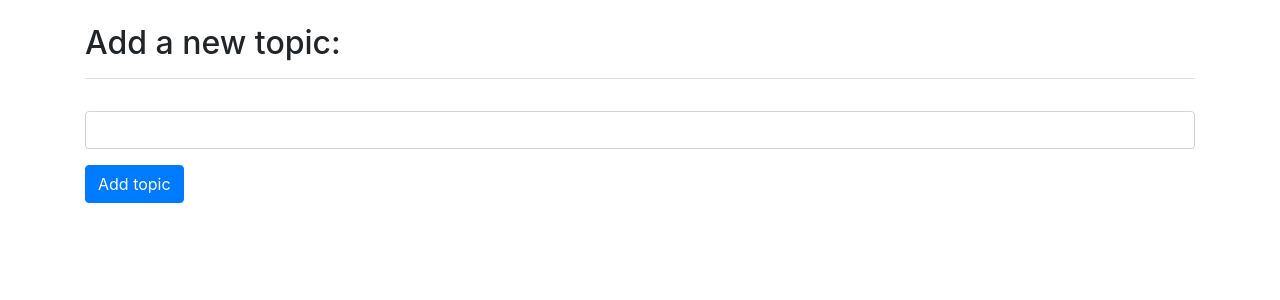
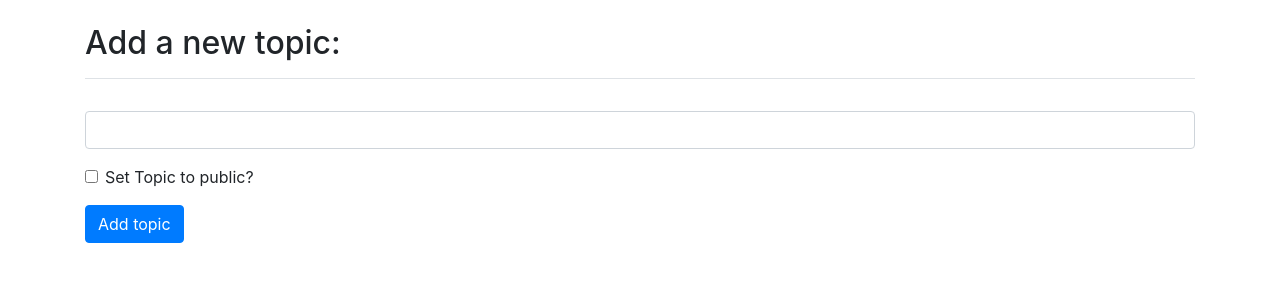
Before and after one commit to PC-DUSS/PCC_Exercises, a Django app: page /new_topic/ in a window 1280 px wide. Shown: the part 58-358 px from the top of the page. Run offline with Django 3.2, Linux system fonts and the light colour scheme; a user stored in the database is signed in; some libraries are stand-ins or nearby versions.

Commit message:
Add option to set topics to public.

```diff
--- a/webapp/learning_logs/forms.py
+++ b/webapp/learning_logs/forms.py
@@ -6,9 +6,8 @@ class TopicForm(forms.ModelForm):
     """Form for users to fill out information on Topics"""
     class Meta:
         model = Topic
-        fields = ['text']
-        # This tells Django not to give a label to the 'text' field.
-        labels = {'text': ''}
+        fields = ['text', 'public']
+        labels = {'text': '', 'public': 'Set Topic to public?'}
 
 
 class EntryForm(forms.ModelForm):
--- a/webapp/learning_logs/models.py
+++ b/webapp/learning_logs/models.py
@@ -14,6 +14,8 @@ class Topic(models.Model):
     """A topic the user is learning about."""
     # Link each topic to its owner (a user). Many-to-one relationship.
     owner = models.ForeignKey(User, on_delete=models.CASCADE)
+    # Give user the choice if the topic is to be public insead of private.
+    public = models.BooleanField(default=False)
     # Create a small text field for the topic to enter.
     text = models.CharField(max_length=200)
     # Save the date&time the topic was added.
--- a/webapp/learning_logs/templates/learning_logs/index.html
+++ b/webapp/learning_logs/templates/learning_logs/index.html
@@ -7,8 +7,8 @@
     <p class="lead">Make your own Learning Log, and keep a list of the topics
       you're learning about. Whenever you learn something new about a topic,
       make an entry summarizing what you've learned.</p>
-
-    <a class="btn btn-lg btn-primary" href="{% url 'users:register' %}"
-      role="button">Register &raquo;</a>
+    <h4>Get started today! <a class="btn btn-lg btn-primary" href="{% url 'users:register' %}"
+        role="button">Register &raquo;</a>
+    </h4>
   </div>
 {% endblock page_header %}
--- a/webapp/learning_logs/views.py
+++ b/webapp/learning_logs/views.py
@@ -16,7 +16,15 @@ def index(request):
 @login_required
 def topics(request):
     """Page to display all available topics."""
-    topics = Topic.objects.filter(owner=request.user).order_by('date_added')
+    tmp = []
+    tmp.extend(list(
+        Topic.objects.filter(owner=request.user).order_by('date_added')))
+    topics = tmp
+    tmp = Topic.objects.order_by('date_added')
+    for each_topic in tmp:
+        if each_topic.public and each_topic not in topics:
+            topics.append(each_topic)
+
     context = {'topics': topics}
     return render(request, 'learning_logs/topics.html', context)
 
@@ -25,8 +33,10 @@ def topics(request):
 def topic(request, topic_id):
     """Page to display one specific topic and its entries."""
     topic = get_object_or_404(Topic, id=topic_id)
-    # Make sure only the owner can view his topics and no one else.
-    check_owner(topic.owner, request.user)
+    # Make sure only the owner can view his topics, unless it is public.
+    if not topic.public:
+        check_owner(topic.owner, request.user)
+
     entries = topic.entry_set.order_by('-date_added')
     context = {'topic': topic, 'entries': entries}
     return render(request, 'learning_logs/topic.html', context)
@@ -62,7 +72,9 @@ def new_topic(request):
 def new_entry(request, topic_id):
     """Add a new entry for a specific topic."""
     topic = get_object_or_404(Topic, id=topic_id)
-    check_owner(topic.owner, request.user)
+    if not topic.public:
+        check_owner(topic.owner, request.user)
+
     if request.method != 'POST':
         # If form is empty or invalid, create a new blank EntryForm...
         form = EntryForm()
@@ -93,7 +105,9 @@ def edit_entry(request, entry_id):
     modified text into the database."""
     entry = get_object_or_404(Entry, id=entry_id)
     topic = entry.topic
-    check_owner(topic.owner, request.user)
+    if not topic.public:
+        check_owner(topic.owner, request.user)
+
     if request.method != "POST":
         # Initial request, pre-fill the form with the current entry.
         form = EntryForm(instance=entry)
```
Also changed, not shown: webapp/db.sqlite3, webapp/learning_logs/migrations/0004_topic_public.py (added).
